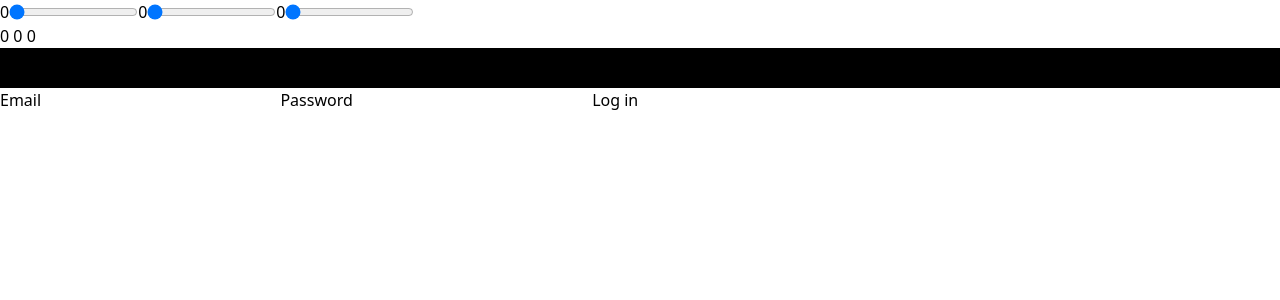
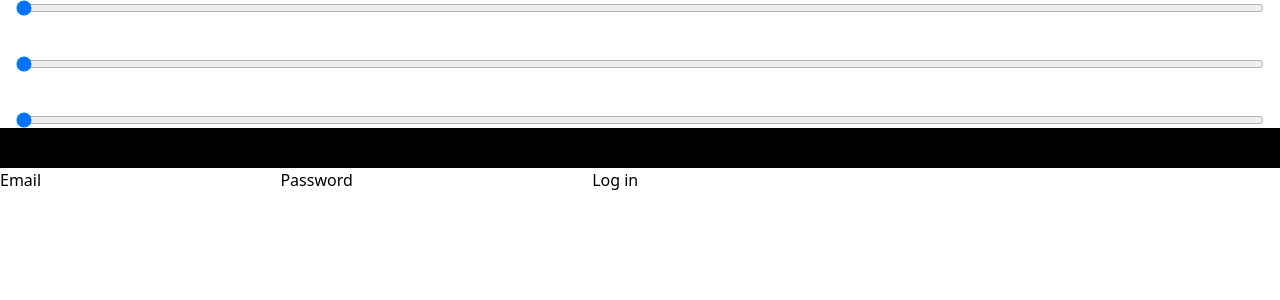
Before and after one commit to NsdHSO/ioulios, a SvelteKit app: page /dashboard in a window 1280 px wide. Shown: the top 300 px of the page. Built offline with nearby package versions, Linux system fonts and the light colour scheme.

Commit message:
style 🎯 : some style on the range

```diff
--- a/src/components/Rock.svelte
+++ b/src/components/Rock.svelte
@@ -5,12 +5,10 @@
 	let green = 0;
 	let blue = 0;
 </script>
-<div class="flex">
-<Slider bind:inputValue={red}/>
-<Slider bind:inputValue={green}/>
-<Slider bind:inputValue={blue}/>
+
+<div class="flex flex-col gap-10">
+	<Slider bind:inputValue={red} />
+	<Slider bind:inputValue={green} />
+	<Slider bind:inputValue={blue} />
 </div>
-{green}
-{red}
-{blue}
-<div class="w-full h-10" style="background: rgb({red}, {green}, {blue})"></div>
+<div class="w-full h-10" style="background: rgb({red}, {green}, {blue})" />
--- a/src/components/Slider.svelte
+++ b/src/components/Slider.svelte
@@ -2,5 +2,5 @@
 	export let inputValue = 0;
 </script>
 
-{inputValue}
-<input bind:value={inputValue} type="range" min="0" max="255"/>
+<input class="mx-4" bind:value={inputValue} type="range" min="0"
+			 max="255"/>
```
